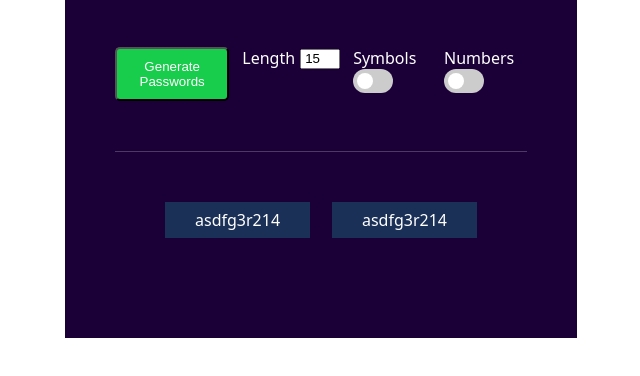
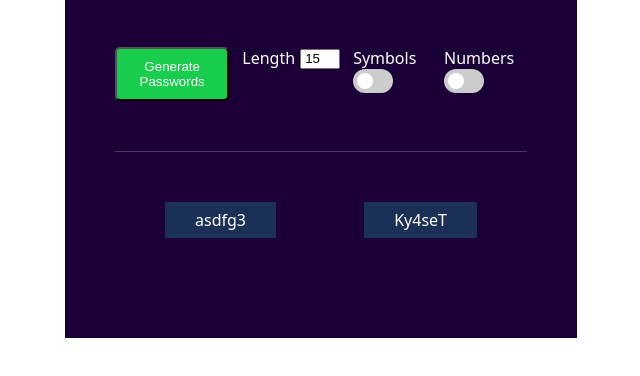
Before and after one commit to Yasirkhan6499/password-generator, a website built with Parcel: page index.html in a window 1280 px wide. Shown: the part 314-690 px from the top of the page, without its empty margins (319-959 px from the left). Built offline with nearby package versions, Linux system fonts and the light colour scheme.

Commit message:
initial pass length changed

```diff
--- a/index.html
+++ b/index.html
@@ -45,11 +45,11 @@
       <!-- password container -->
       <div class="pass-container">
         <div>
-          <p class="pass">asdfg3r214</p>
+          <p class="pass">asdfg3</p>
           <p class="copied hide">Copied</p>
         </div>
         <div>
-          <p class="pass">asdfg3r214</p>
+          <p class="pass">Ky4seT</p>
           <p class="copied hide">Copied</p>
         </div>
       </div>
```
